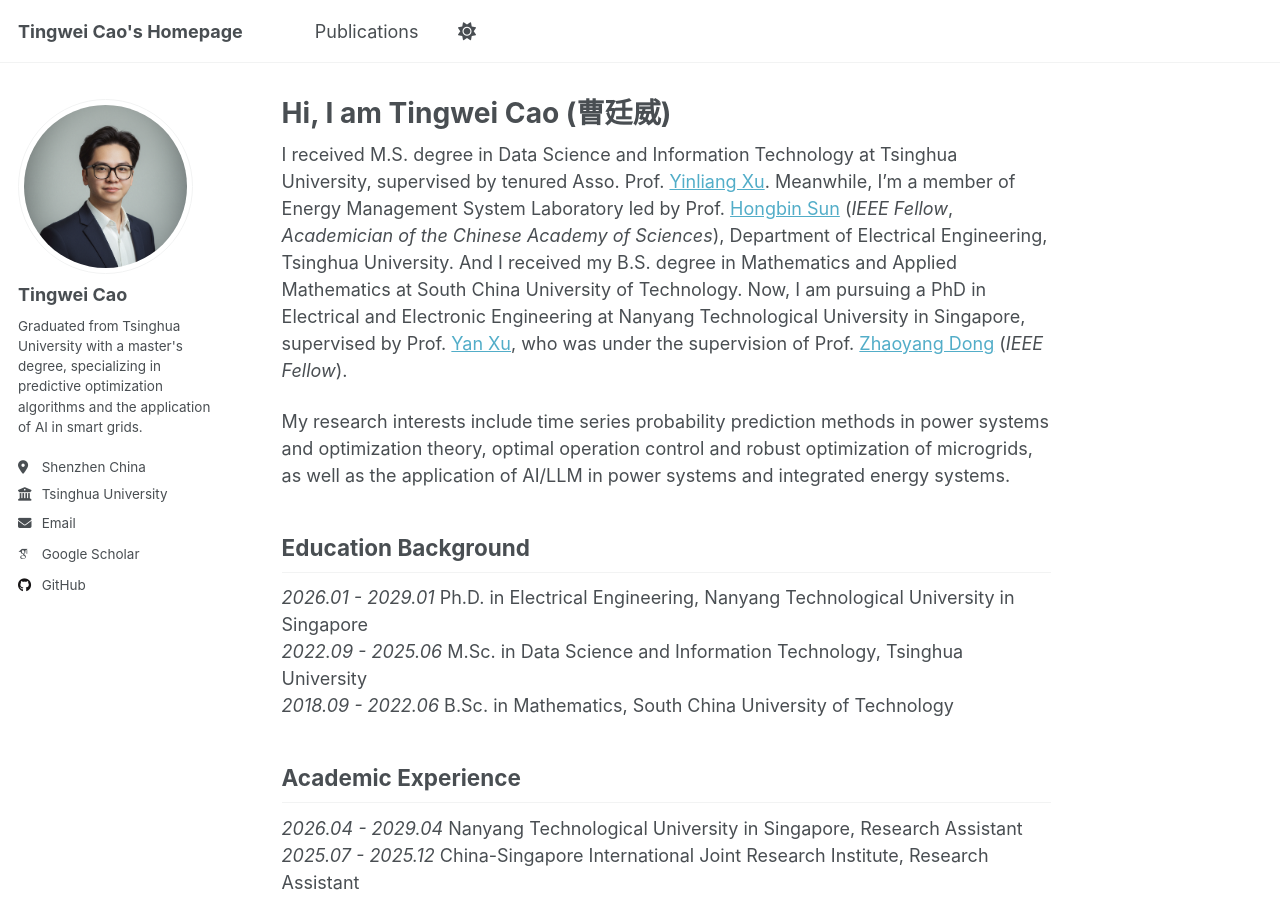
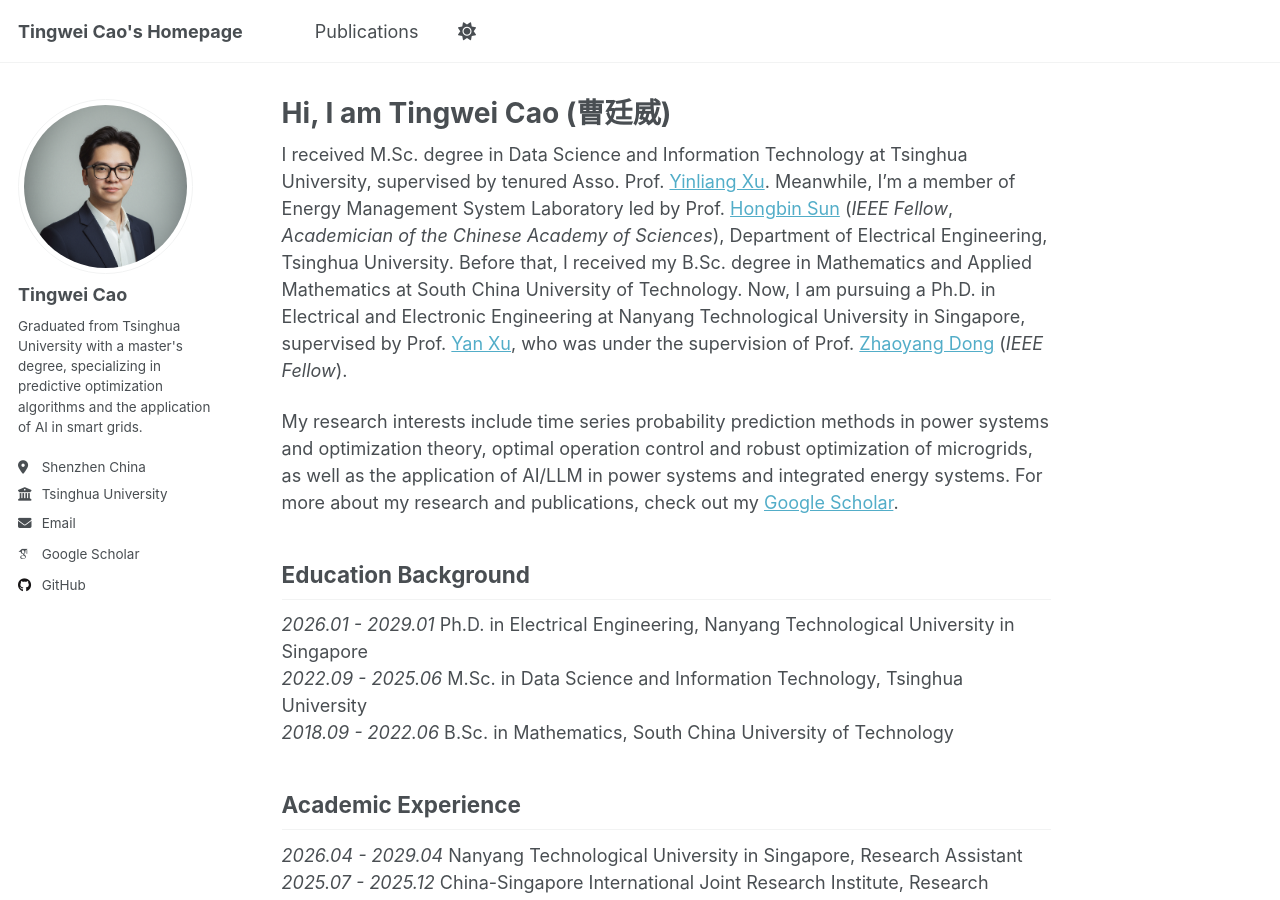
Before and after one commit to tingweicao/tingweicao.github.io, a Jekyll site: the page built from _pages/about.md, in a window 1280 px wide and 900 px high. Built offline with Jekyll 4.4.1, drawn with Linux system fonts in a browser that asks for light colours; some web fonts are replaced; a script that is not in the unit is left out.

Commit message:
Update about.md

```diff
--- a/_pages/about.md
+++ b/_pages/about.md
@@ -7,9 +7,9 @@ redirect_from:
   - /about.html
 ---
 
-I received M.S. degree in Data Science and Information Technology at Tsinghua University, supervised by tenured Asso. Prof. [Yinliang Xu](https://www.sigs.tsinghua.edu.cn/xyl/main.htm). Meanwhile, I’m a member of Energy Management System Laboratory led by Prof. [Hongbin Sun](https://www.eea.tsinghua.edu.cn/faculties/shb.htm) (*IEEE Fellow*, *Academician of the Chinese Academy of Sciences*), Department of Electrical Engineering, Tsinghua University. And I received my B.S. degree in Mathematics and Applied Mathematics at South China University of Technology. Now, I am pursuing a PhD in Electrical and Electronic Engineering at Nanyang Technological University in Singapore, supervised by Prof. [Yan Xu](https://scholar.google.com/citations?user=ZAhePQ4AAAAJ&hl=en&oi=ao), who was under the supervision of Prof. [Zhaoyang Dong](https://scholar.google.com/citations?user=7FORgWsAAAAJ&hl=en) (*IEEE Fellow*).
+I received M.Sc. degree in Data Science and Information Technology at Tsinghua University, supervised by tenured Asso. Prof. [Yinliang Xu](https://www.sigs.tsinghua.edu.cn/xyl/main.htm). Meanwhile, I’m a member of Energy Management System Laboratory led by Prof. [Hongbin Sun](https://www.eea.tsinghua.edu.cn/faculties/shb.htm) (*IEEE Fellow*, *Academician of the Chinese Academy of Sciences*), Department of Electrical Engineering, Tsinghua University. Before that, I received my B.Sc. degree in Mathematics and Applied Mathematics at South China University of Technology. Now, I am pursuing a Ph.D. in Electrical and Electronic Engineering at Nanyang Technological University in Singapore, supervised by Prof. [Yan Xu](https://scholar.google.com/citations?user=ZAhePQ4AAAAJ&hl=en&oi=ao), who was under the supervision of Prof. [Zhaoyang Dong](https://scholar.google.com/citations?user=7FORgWsAAAAJ&hl=en) (*IEEE Fellow*).
 
-My research interests include time series probability prediction methods in power systems and optimization theory, optimal operation control and robust optimization of microgrids, as well as the application of AI/LLM in power systems and integrated energy systems.
+My research interests include time series probability prediction methods in power systems and optimization theory, optimal operation control and robust optimization of microgrids, as well as the application of AI/LLM in power systems and integrated energy systems. For more about my research and publications, check out my [Google Scholar](https://scholar.google.com/citations?user=XmRDaacAAAAJ&h).
 
 Education Background
 -----
```
